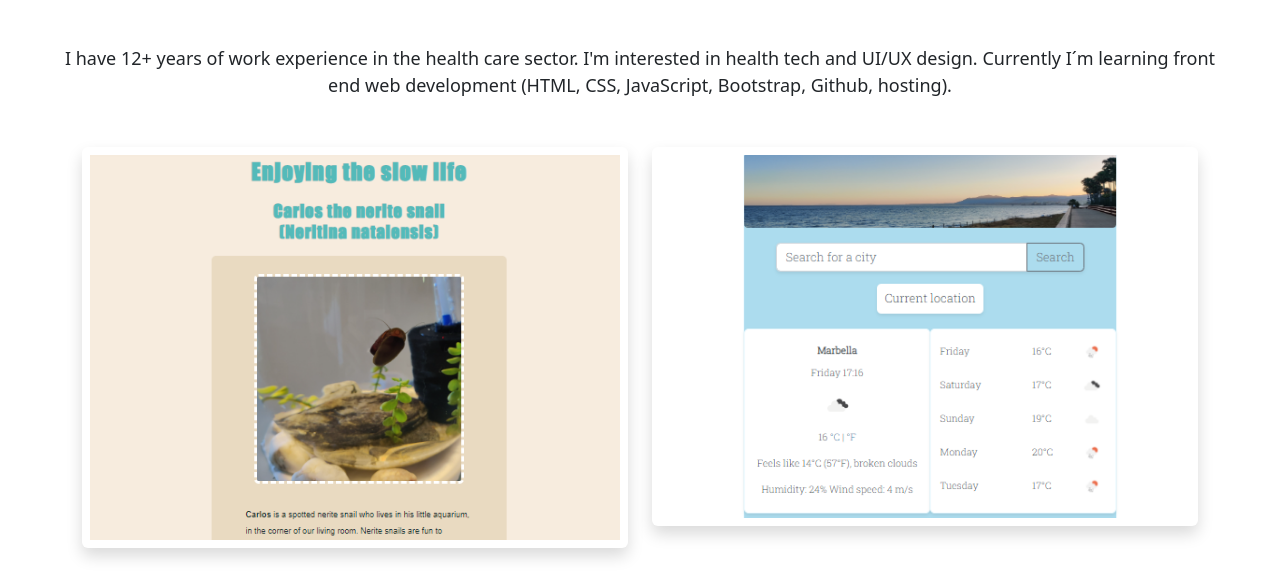
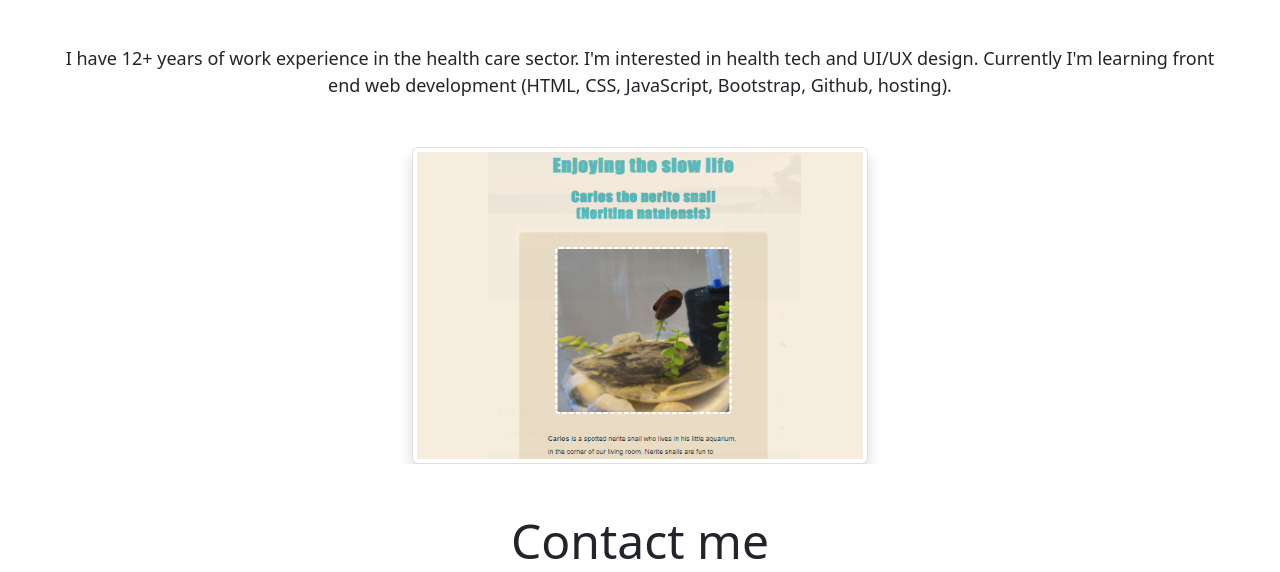
Before and after one commit to sapsu/introduction-page-project, a plain HTML site: page about.html in a window 1280 px wide. Shown: the part 228-800 px from the top of the page. Drawn offline with nearby package versions, Linux system fonts and the light colour scheme.

Commit message:
Added screenshot carousel on about me page, fixed typos in text

```diff
--- a/about.html
+++ b/about.html
@@ -4,7 +4,7 @@
     <meta charset="UTF-8" />
     <meta http-equiv="X-UA-Compatible" content="IE=edge" />
     <meta name="viewport" content="width=device-width, initial-scale=1.0" />
-    <!-- CSS only -->
+
     <link
       href="https://cdn.jsdelivr.net/npm/bootstrap@5.2.2/dist/css/bootstrap.min.css"
       rel="stylesheet"
@@ -12,7 +12,7 @@
       crossorigin="anonymous"
     />
     <link rel="stylesheet" href="style.css" />
-    <!-- JavaScript Bundle with Popper -->
+
     <script
       src="https://cdn.jsdelivr.net/npm/bootstrap@5.2.2/dist/js/bootstrap.bundle.min.js"
       integrity="sha384-OERcA2EqjJCMA+/3y+gxIOqMEjwtxJY7qPCqsdltbNJuaOe923+mo//f6V8Qbsw3"
@@ -56,30 +56,37 @@
       <h1>About me</h1>
       <h3>Front-end developer from Marbella, Spain</h3>
       <p class="m-5" id="about-info">
-        I have 12+ years of work experience in the health care sector. I'm interested in health tech and UI/UX design. Currently I´m learning front end web development (HTML, CSS, JavaScript, Bootstrap, Github, hosting). </p>
+        I have 12+ years of work experience in the health care sector. I'm
+        interested in health tech and UI/UX design. Currently I'm learning front
+        end web development (HTML, CSS, JavaScript, Bootstrap, Github, hosting).
+      </p>
     </div>
     <div class="container">
-      <div class="row">
-        <div class="col-md-6 mb-5">
+      <div
+        id="carouselExampleSlidesOnly"
+        class="carousel slide carousel-fade"
+        data-bs-ride="carousel"
+      >
+        <div class="carousel-inner">
+          <div class="carousel-item active">
             <img
-            src="images/carlos.png"
-            class="img-fluid p-2 shadow rounded"
-            alt=""
+              src="/images/carlos.png"
+              class="d-block w-100 carousel-image img-thumbnail shadow mx-auto"
+              alt="carlos"
             />
           </div>
-        <div class="col-md-6 mb-5">
+          <div class="carousel-item">
             <img
-            src="images/weather.png"
-            class="img-fluid p-2 shadow rounded"
-            alt=""
+              src="/images/weather.png"
+              class="d-block w-100 carousel-image img-thumbnail shadow mx-auto"
+              alt="weather"
             />
           </div>
-
         </div>
       </div>
     </div>
 
-    <div id="contact" class="mb-5">
+    <div id="contact" class="m-5">
       <h2>Contact me</h2>
       <a href="mailto:smeahonen@gmail.com" class="email-link">
         smeahonen@gmail.com
--- a/style.css
+++ b/style.css
@@ -81,3 +81,7 @@ h3 {
   background-color: var(--secondary-color);
   color: var(--primary-color);
 }
+.carousel-image {
+  max-width: 456px;
+  max-height: 317px;
+}
```
Lines whose indentation alone changed are shown as unchanged.
